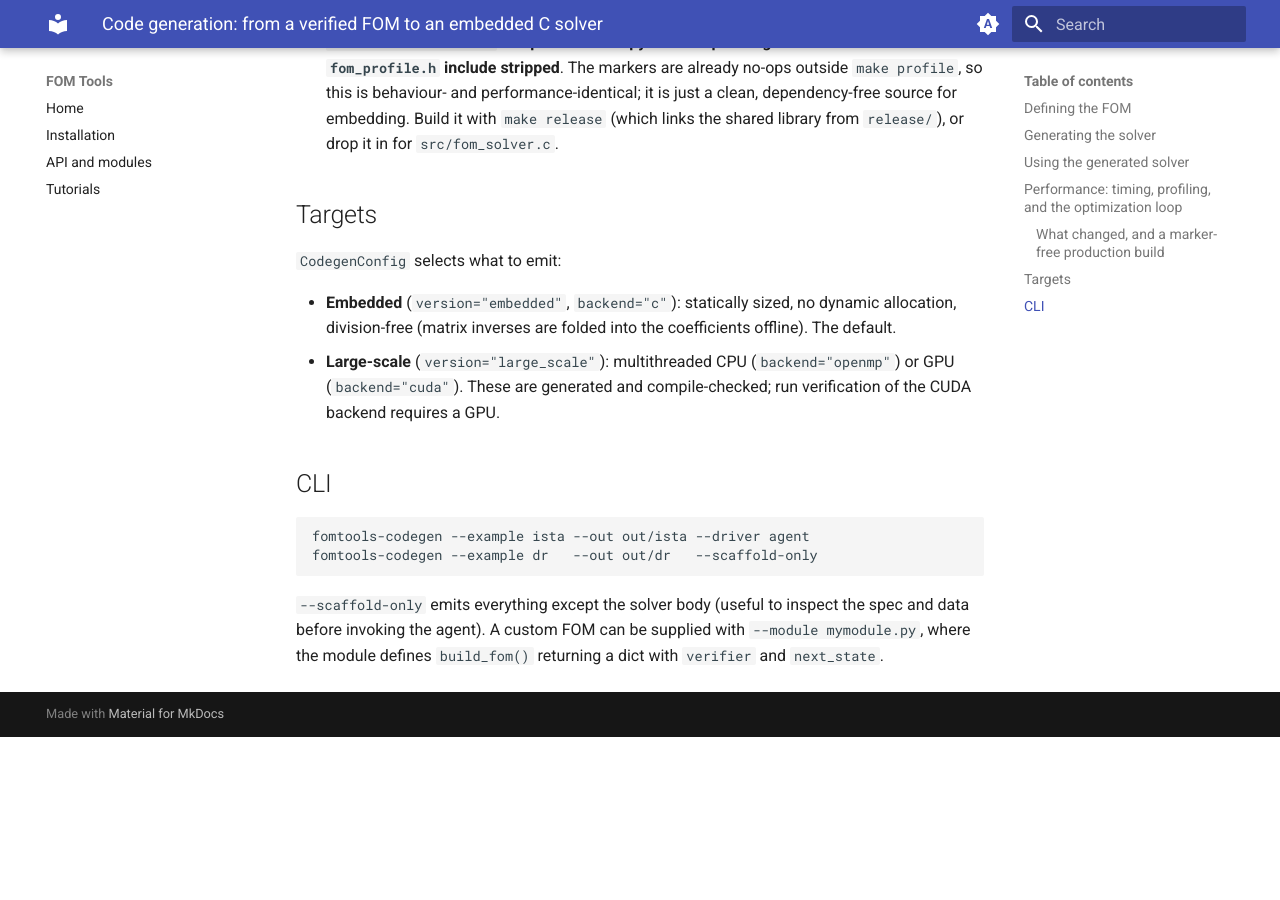
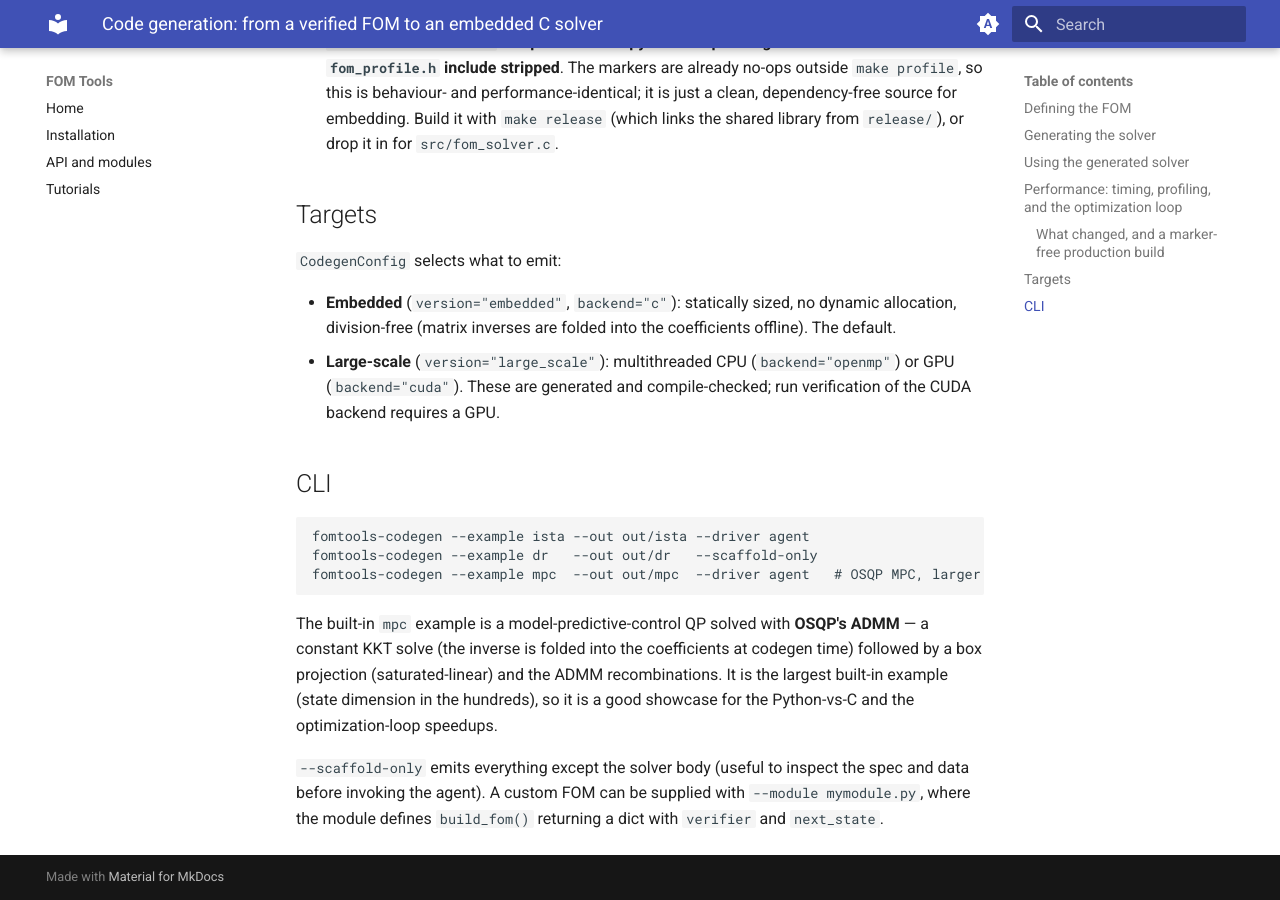
Before and after one commit to stellatogrp/fomtools, an MkDocs documentation site: the page built from docs/tutorials/codegen.md, in a window 1280 px wide and 900 px high, scrolled down 2939 px. Built offline with MkDocs 1.6.1 and Material for MkDocs 9.7.7, drawn with Linux system fonts in a browser that asks for light colours; before the commit the page ends 3676 px from its top, so only the background shows below that.

Commit message:
docs: document the MPC/OSQP built-in example

````diff
--- a/docs/tutorials/codegen.md
+++ b/docs/tutorials/codegen.md
@@ -163,7 +163,15 @@ When Phase B runs, two extra artifacts are written:
 ```
 fomtools-codegen --example ista --out out/ista --driver agent
 fomtools-codegen --example dr   --out out/dr   --scaffold-only
+fomtools-codegen --example mpc  --out out/mpc  --driver agent   # OSQP MPC, larger
 ```
+
+The built-in `mpc` example is a model-predictive-control QP solved with **OSQP's
+ADMM** — a constant KKT solve (the inverse is folded into the coefficients at
+codegen time) followed by a box projection (saturated-linear) and the ADMM
+recombinations. It is the largest built-in example (state dimension in the
+hundreds), so it is a good showcase for the Python-vs-C and the optimization-loop
+speedups.
 
 `--scaffold-only` emits everything except the solver body (useful to inspect the
 spec and data before invoking the agent). A custom FOM can be supplied with
````
